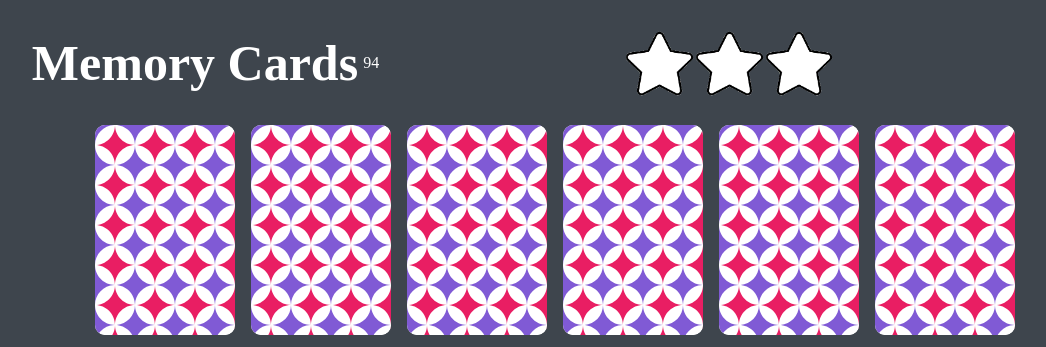
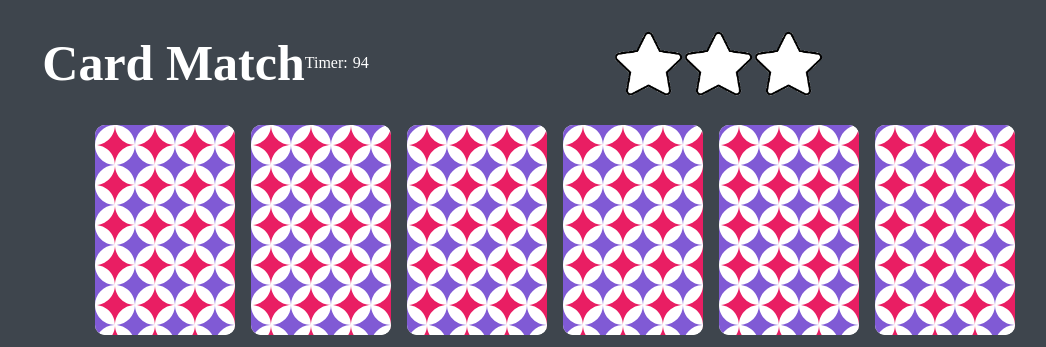
Before and after one commit to lightspeedana/EduPals, a Flask app: page /match in a window 1280 px wide. Shown: the part 44-391 px from the top of the page, without its empty margins (85-1131 px from the left). Run offline with Flask 3, Linux system fonts and the light colour scheme.

Commit message:
Update match.html

```diff
--- a/templates/match.html
+++ b/templates/match.html
@@ -8,8 +8,11 @@
   <body>
     {% include 'navbar.html' %}
     <div class="h-stack">
-      <h1>Memory Cards</h1>
-      <div class="timer"></div>
+      <h1>Card Match</h1>
+      <div class="h-stack">
+        <a> Timer: </a>
+        <div class="timer"></div>
+      </div>
       <div class="stars"></div>
 
     </div>
```
